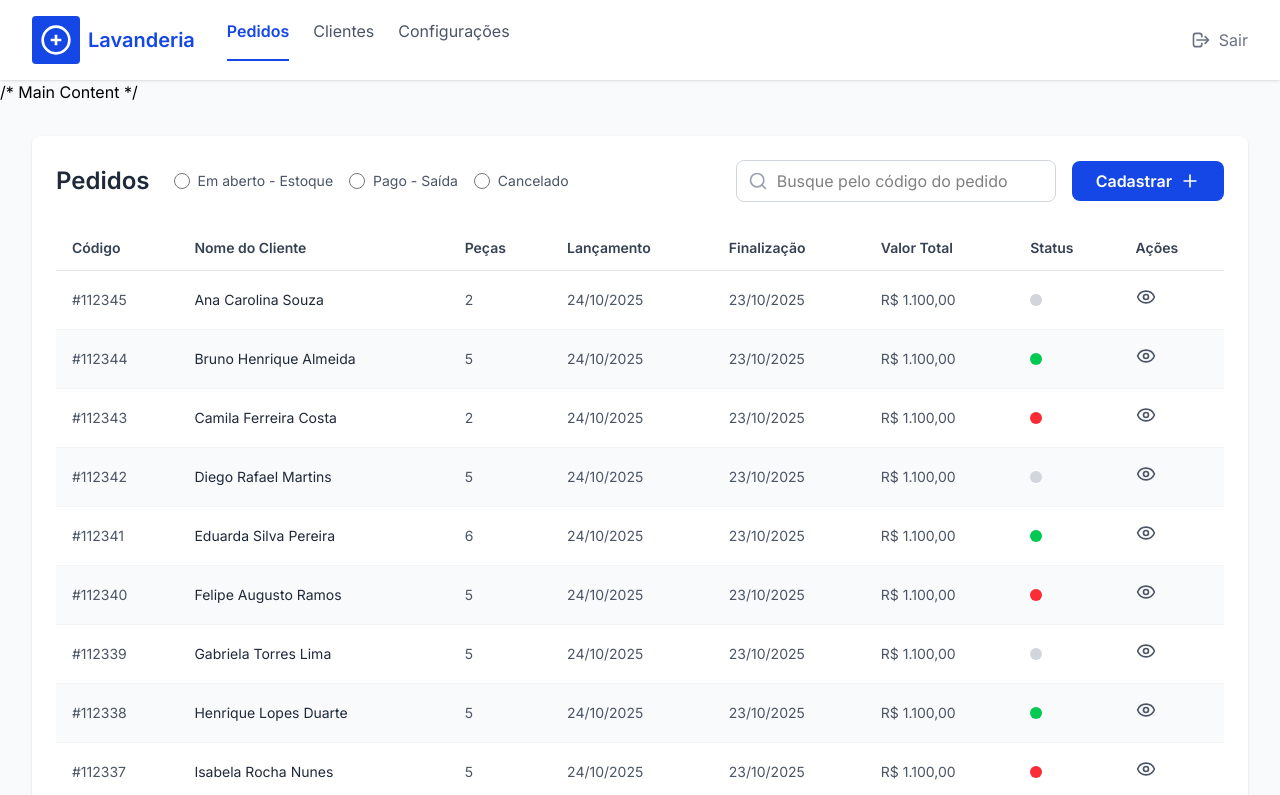
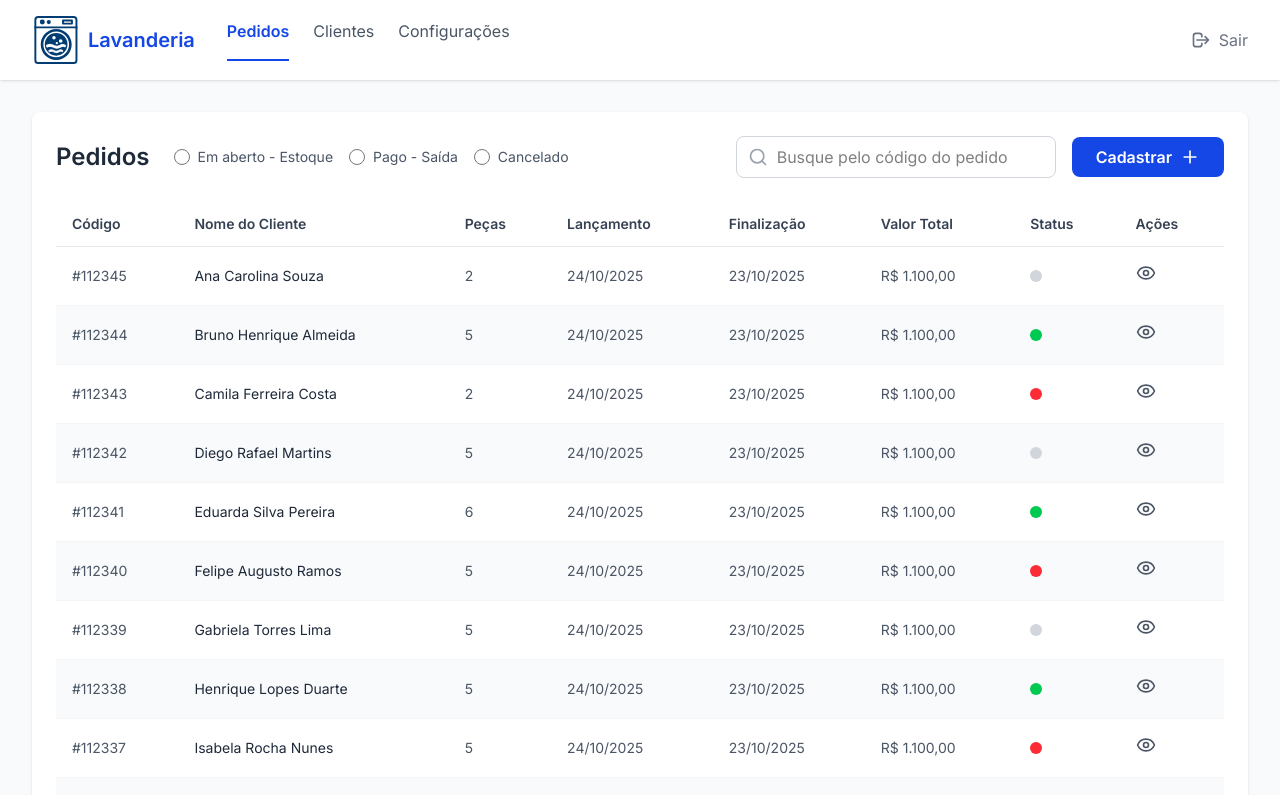
Before and after one commit to Lavanderia-Colonia/frontend, a Next.js app: page /pedidos in a window 1280 px wide. Shown: the top 795 px of the page. Built offline with nearby package versions, Linux system fonts and the light colour scheme.

Commit message:
feat: logo

```diff
--- a/app/pedidos/page.tsx
+++ b/app/pedidos/page.tsx
@@ -1,4 +1,5 @@
 "use client";
+
 import React, { useState } from 'react';
 import { Search, Plus, Eye } from 'lucide-react';
 
@@ -138,12 +139,11 @@ const PedidosPage = () => {
       <header className="bg-white shadow-sm px-8 py-4 flex justify-between items-center">
         <div className="flex items-center gap-8">
           <div className="flex items-center gap-2">
-            <div className="w-12 h-12 bg-blue-700 rounded flex items-center justify-center">
-              <svg className="w-8 h-8 text-white" viewBox="0 0 24 24" fill="none">
-                <circle cx="12" cy="12" r="10" stroke="currentColor" strokeWidth="2"/>
-                <path d="M8 12h8M12 8v8" stroke="currentColor" strokeWidth="2"/>
-              </svg>
-            </div>
+            <img
+              src="/logo.svg"
+              alt="Logo"
+              className="w-12 h-12"
+            />
             <span className="text-xl font-semibold text-blue-700">Lavanderia</span>
           </div>
           <nav className="flex gap-6">
@@ -166,7 +166,7 @@ const PedidosPage = () => {
         </button>
       </header>
 
-    /* Main Content */
+      {/* Main Content */}
       <main className="p-8">
         <div className="bg-white rounded-lg shadow-sm p-6">
           {/* Filtros e Busca */}
--- a/components/Header.tsx
+++ b/components/Header.tsx
@@ -1,16 +1,18 @@
 "use client";
 import Link from "next/link";
+import Image from 'next/image';
 
 export default function Header() {
   return (
     <header className="bg-white shadow-sm px-8 py-4 flex justify-between items-center">
       <div className="flex items-center gap-8">
         <div className="flex items-center gap-2">
-          <img
-            src="/logo.svg"
-            alt="Logo"
-            className="w-[44.81px] h-[50px]"/>
-          <span className="font-bold text-lg">Lavanderia</span>
+        <Image
+          src="/logo.svg"
+          alt="Logo"
+          width={44.81}
+          height={50}
+        />
         </div>
         <nav className="flex gap-6 text-gray-600">
           <Link href="/pedidos" className="font-semibold text-blue-700 border-b-2 border-blue-700">Pedidos</Link>
```
Lines whose indentation alone changed are shown as unchanged.
